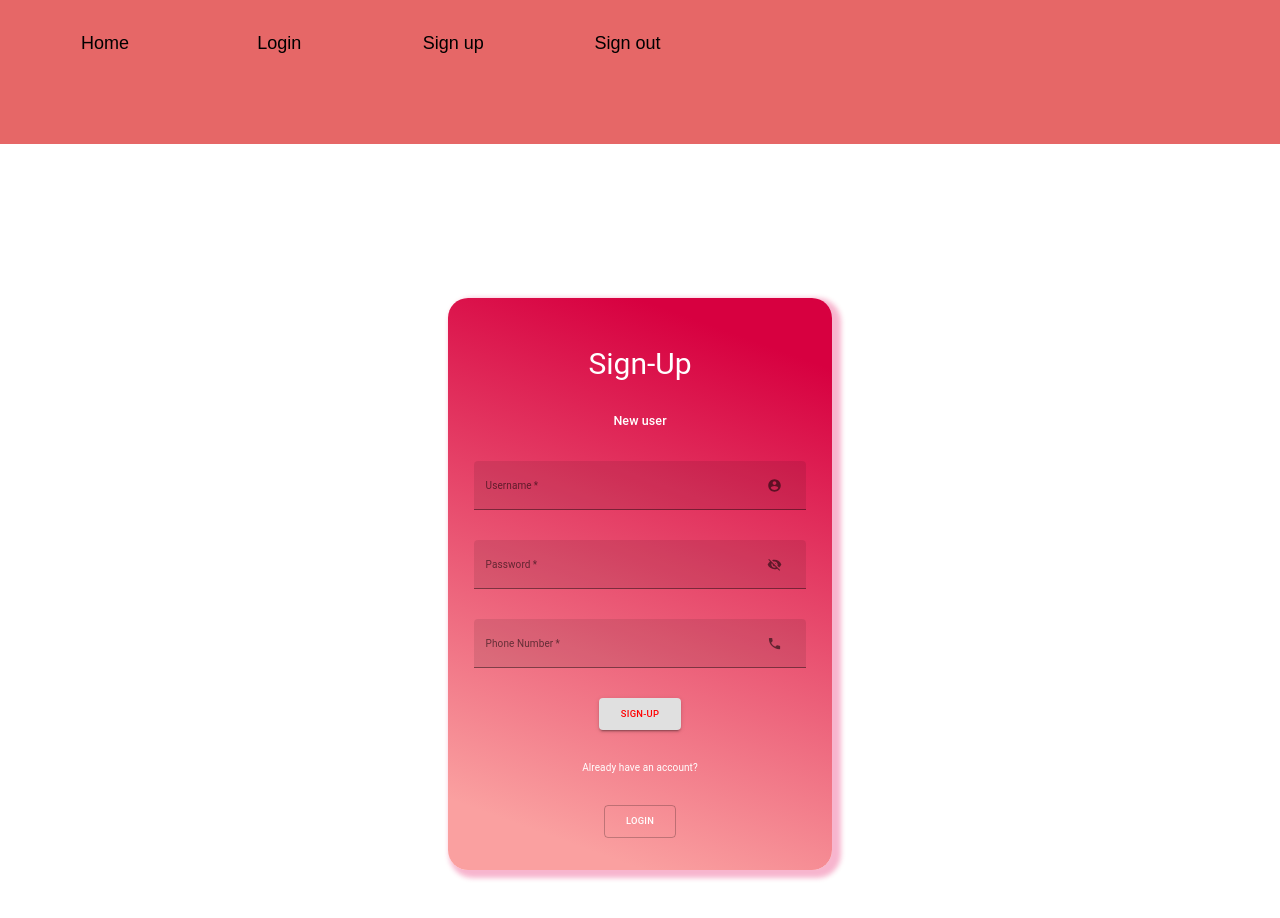
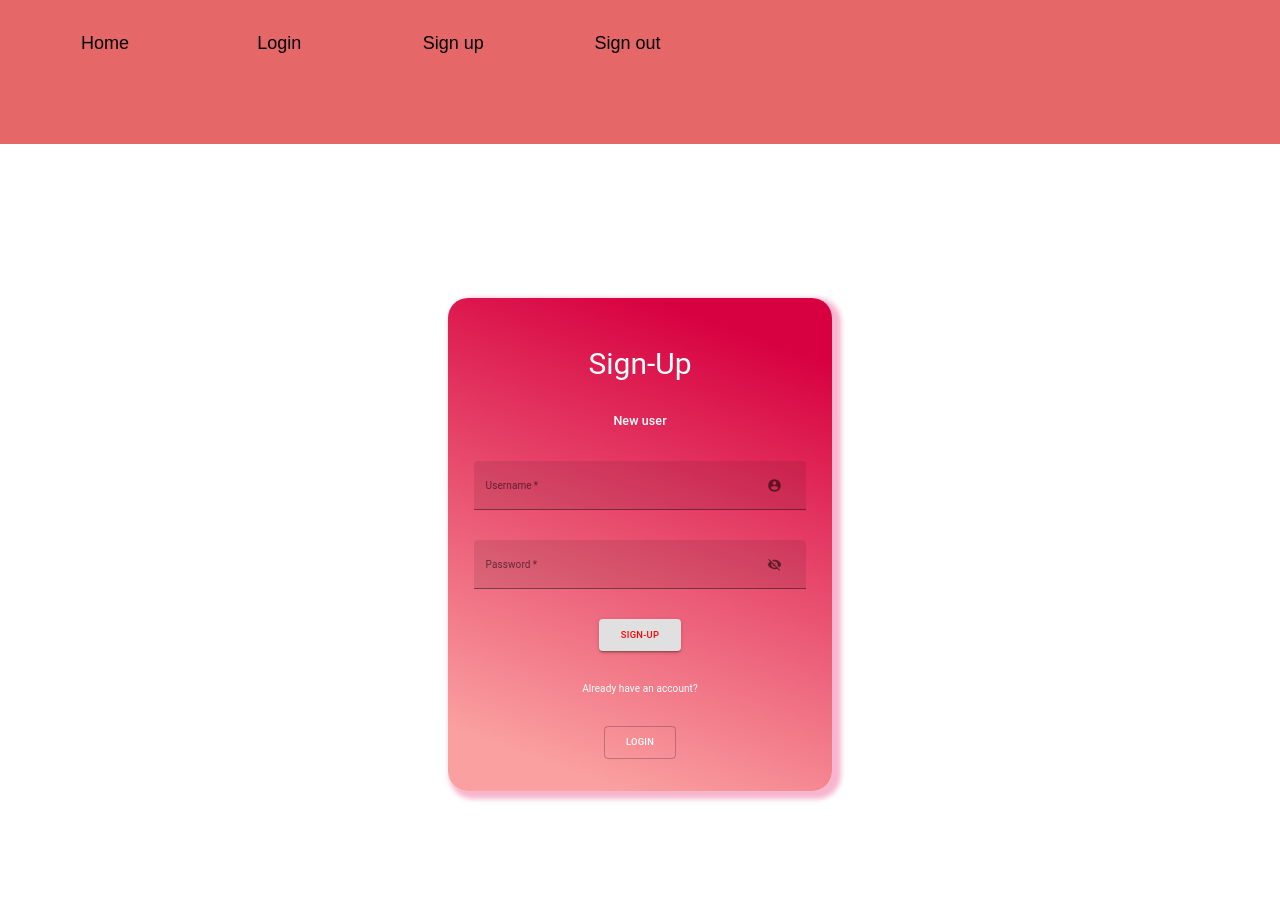
Before and after one commit to Pintereach-03/Frontend, a React (Create React App) app: page /sign-up in a window 1280 px wide. Shown: the top 918 px of the page. Built offline with nearby package versions, Linux system fonts and the light colour scheme.

Commit message:
finished login logic with private route that allows or disallows access to articles page

```diff
--- a/src/App.js
+++ b/src/App.js
@@ -34,6 +34,7 @@ import { BrowserRouter as Router, Route, Switch, Link } from "react-router-dom";
 import LoginForm from "./components/LoginForm";
 import SignUpForm from "./components/SignUpForm";
 import Home from "./components/Home";
+import PrivateRoute from "./components/Authentication/PrivateRoute";
 
 function App(props) {
   // const logoutFunc = ()=> {
@@ -59,7 +60,7 @@ function App(props) {
 
           <Route exact path="/login" component={LoginForm} />
 
-          <Route exact path="/" component={Home} />
+          <Route exact path="/" component={PrivateRoute} />
         </Switch>
       </Router>
     </div>
--- /dev/null
+++ b/src/components/Authentication/PrivateRoute.js
@@ -0,0 +1,32 @@
+//Task List:
+//1. Build a PrivateRoute component that redirects if user is not logged in
+import React, { useEffect, useState } from 'react';
+import { Redirect } from "react-router-dom";
+
+import axiosWithAuth from '../helpers/axiosWithAuth';
+
+import Home from '../Home';
+
+const PrivateRoute = () => {
+    const [element, setElement] = useState();
+
+    useEffect(() => {
+        const isLogin = async () => {
+            try {
+                await axiosWithAuth().get('https://pintereach-03.herokuapp.com/api/articles');
+                setElement(<Home />)
+            }catch(err) {
+                setElement(<Redirect to="/login" />)
+            }
+        }
+        isLogin();
+    }, []);
+
+    return(
+        <div>
+            {element}
+        </div>
+    )
+}
+
+export default PrivateRoute;
--- a/src/components/LoginForm.js
+++ b/src/components/LoginForm.js
@@ -1,5 +1,8 @@
 import useStyles from "../Styles/LoginStyles.js";
-import React, { useState } from "react";
+import React, { useState, useEffect } from "react";
+import axios from 'axios';
+import { useHistory } from "react-router";
+
 import {
   Paper,
   Grid,
@@ -11,10 +14,10 @@ import {
 } from "@material-ui/core";
 import { AccountCircle, Visibility, VisibilityOff } from "@material-ui/icons";
 
-//initial values
-const initialValues = {
-  username: "",
-  password: ""
+//initial credentials
+const initialCredentials = {
+  username: "Test",
+  password: "1234"
 };
 
 const initialHelperText = {
@@ -23,11 +26,29 @@ const initialHelperText = {
 };
 
 const LoginForm = () => {
+  const { push } = useHistory();
   const classes = useStyles();
   //set state
   const [showPassword, setShowPassword] = useState(false);
-  const [values, setValues] = useState(initialValues);
+  const [credentials, setCredentials] = useState(initialCredentials);
   const [helperText, setHelperText] = useState(initialHelperText);
+
+  const submitLogin = () => {
+    axios.post('https://pintereach-03.herokuapp.com/api/auth/login', credentials)
+    .then(res=>{
+      console.log(res);
+      localStorage.setItem("token", res.data.token);
+      push('/')
+    })
+    .catch(err=>{
+      console.log(err)
+      // setError(err.message);
+    });
+  }
+
+  useEffect( ()=> {
+
+  },[]);
 
   //view pass
   const handleShowPassword = (e) => {
@@ -37,7 +58,7 @@ const LoginForm = () => {
   //onChange -> use spread op
   const onChange = (e) => {
     const { name, value } = e.target;
-    setValues({ ...values, [name]: value });
+    setCredentials({ ...credentials, [name]: value });
   };
 
   //onSubmit?
@@ -45,13 +66,14 @@ const LoginForm = () => {
     e.preventDefault();
     if (
       // between 3-20 characters
-      values.username.match(/^\w{3,20}$/g) &&
-      values.password.match(/^[.\S]{3,20}$/g)
+      credentials.username.match(/^\w{3,20}$/g) &&
+      credentials.password.match(/^[.\S]{3,20}$/g)
     ) {
-      setValues(initialValues);
-      console.log(values);
+      setCredentials(initialCredentials);
+      submitLogin();
+      console.log(credentials);
     } else {
-      setValues(initialValues);
+      setCredentials(initialCredentials);
       setHelperText({
         username: "Invalid Username. Please try again.",
         password: "Invalid Password. Please try again."
@@ -84,7 +106,7 @@ const LoginForm = () => {
                 type="text"
                 label="Username"
                 name="username"
-                value={values.username}
+                value={credentials.username}
                 onChange={onChange}
                 autoComplete="off"
                 InputProps={{
@@ -104,7 +126,7 @@ const LoginForm = () => {
                 label="Password"
                 type={showPassword ? "text" : "password"}
                 name="password"
-                value={values.password}
+                value={credentials.password}
                 onChange={onChange}
                 autoComplete="off"
                 InputProps={{
--- a/src/components/SignUpForm.js
+++ b/src/components/SignUpForm.js
@@ -123,39 +123,6 @@ const SignUpForm = () => {
                   )
                 }}
               />
-              <TextField
-                variant="filled"
-                className={`${classes.paperItem}`}
-                fullWidth
-                required
-                error={
-                  values.phoneNumber !== "" &&
-                  !values.phoneNumber.match(
-                    /^[(]{1}[0-9]{3}[)]{1}[0-9]{3}[-]{1}[0-9]{4}$/s
-                  )
-                }
-                helperText={
-                  values.phoneNumber !== "" &&
-                  !values.phoneNumber.match(
-                    /^[(]{1}[0-9]{3}[)]{1}[0-9]{3}[-]{1}[0-9]{4}$/s
-                  )
-                    ? "Required: e.g. (123)456-7890, include parenthesis and hyphen"
-                    : ""
-                }
-                label="Phone Number"
-                type="tel"
-                name="phoneNumber"
-                value={values.phoneNumber}
-                onChange={handleChange}
-                autoComplete="off"
-                InputProps={{
-                  endAdornment: (
-                    <IconButton>
-                      <PhoneIcon />
-                    </IconButton>
-                  )
-                }}
-              />
               <Button
                 className={`${classes.signUp}`}
                 size="large"
--- /dev/null
+++ b/src/components/helpers/axiosWithAuth.js
@@ -0,0 +1,13 @@
+import axios from 'axios';
+
+const axiosWithAuth = () => {
+    const token = localStorage.getItem('token');
+
+    return axios.create({
+        headers: {
+            authorization: token
+        }
+    });
+}
+
+export default axiosWithAuth;
```
